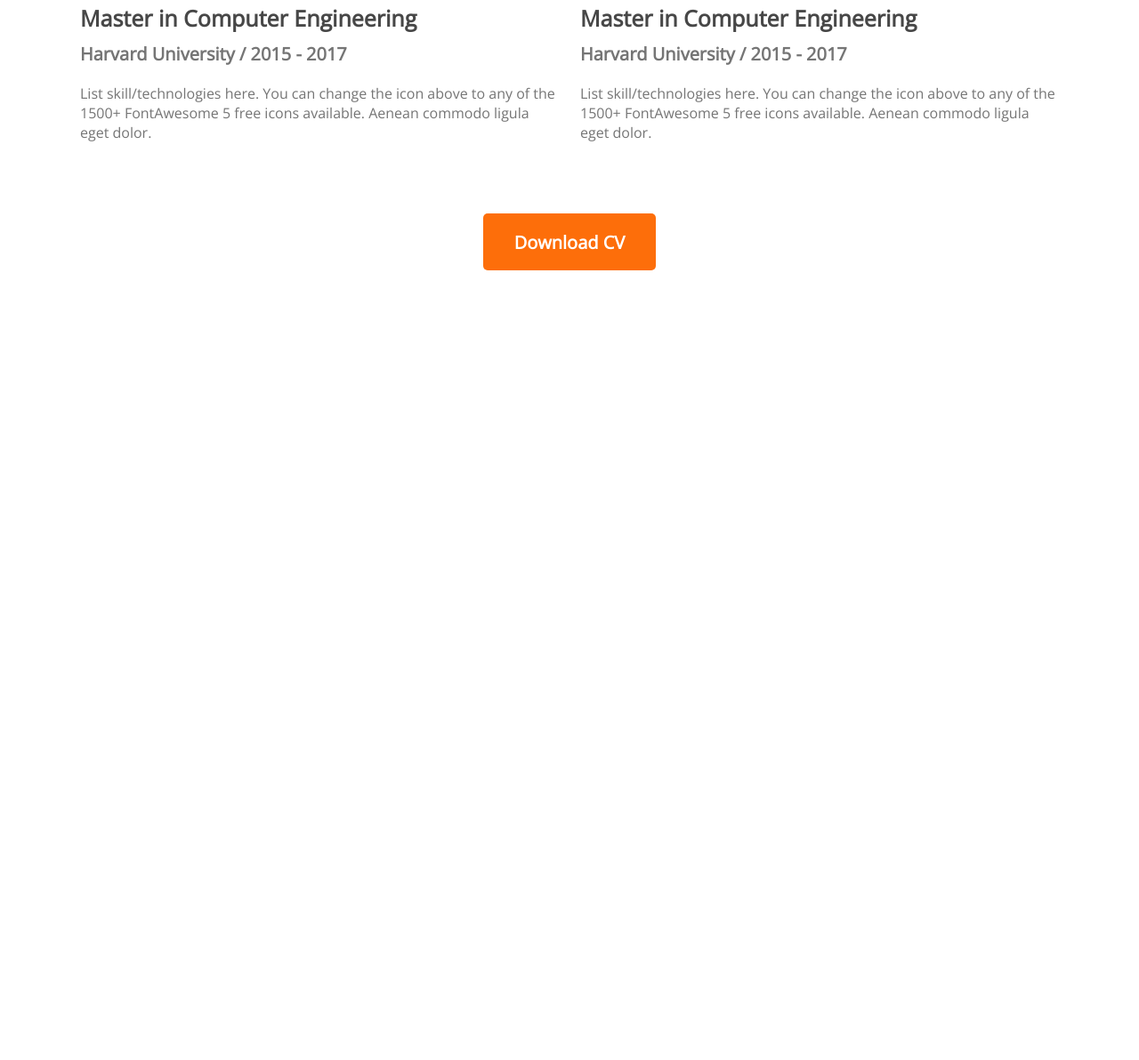
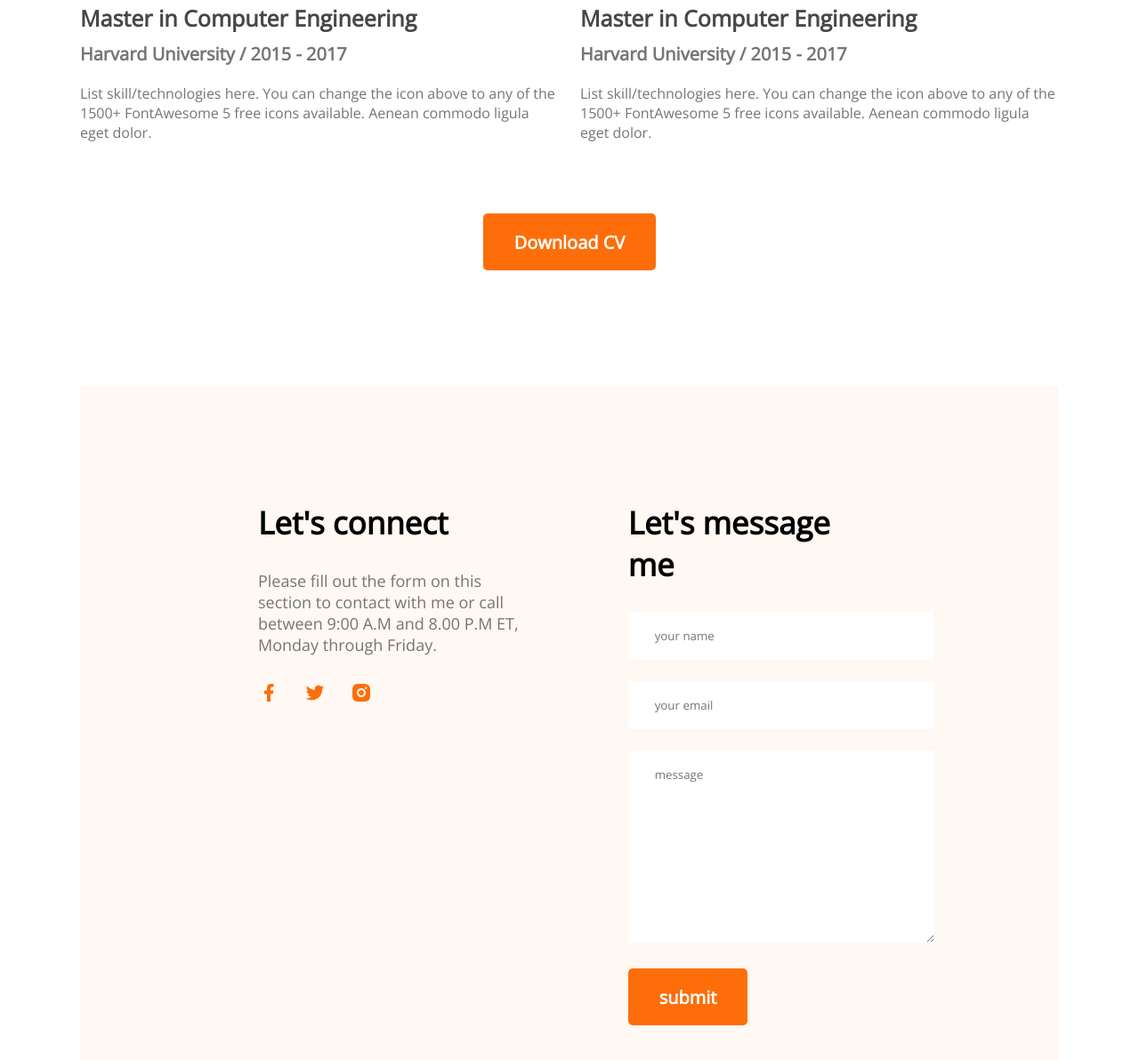
Before and after one commit to Saki4555/beginner_portfolio, a plain HTML site: page index.html in a window 1280 px wide. Shown: the part 2711-3903 px from the top of the page at 89% size. Before the commit the page ends 3015 px from the top, so only its background shows below. Drawn offline with nearby package versions, Linux system fonts and the light colour scheme.

Commit message:
added contuct section

```diff
--- a/index.html
+++ b/index.html
@@ -143,6 +143,33 @@
                 <button class="button_primary">Download CV</button>
             </div>
         </section>
+
+        <!-- contuct section -->
+        <section class="contuct">
+            <div>
+                <h3 class="section_title">Let's connect</h3>
+                <p class="section_description">Please fill out the form on this section to contact with me or call between 9:00 A.M and 8.00 P.M ET, Monday through Friday.</p>
+                <a href="">
+                    <img src="images/icons/facebook.png" alt="">
+                </a>
+                <a href="">
+                    <img src="images/icons/twitter.png" alt="">
+                </a>
+                <a href="">
+                    <img src="images/icons/insta.png" alt="">
+                </a>
+            </div>
+            <div>
+                <h3 class="section_title">Let's message me</h3>
+                <form action="">
+                    <input type="text" placeholder="your name">
+                    <input type="email" name="" id="" placeholder="your email">
+                    <textarea name="" id="" cols="30" rows="10" placeholder="message"></textarea>
+                    <input class="button_primary" type="submit" value="submit">
+                </form>
+
+            </div>
+        </section>
     </main>
     <footer>
 
--- a/styles/style.css
+++ b/styles/style.css
@@ -180,3 +180,26 @@ section {
     margin-top: 50px;
     text-align: center;
 }
+
+/* contuct section */
+.contuct{
+    display: flex;
+    gap: 100px;
+    background: #FFF8F3;
+    padding: 130px 200px;
+}
+.contuct .section_title{
+    text-align: left;
+}
+
+.contuct input[type="text"], input[type="email"], textarea{
+    margin-bottom: 24px;
+    border: 0;
+    width: 100%;
+    padding:18px 30px;
+}
+
+.contuct a{
+    text-decoration: none;
+    margin-right: 24px;
+}
```
